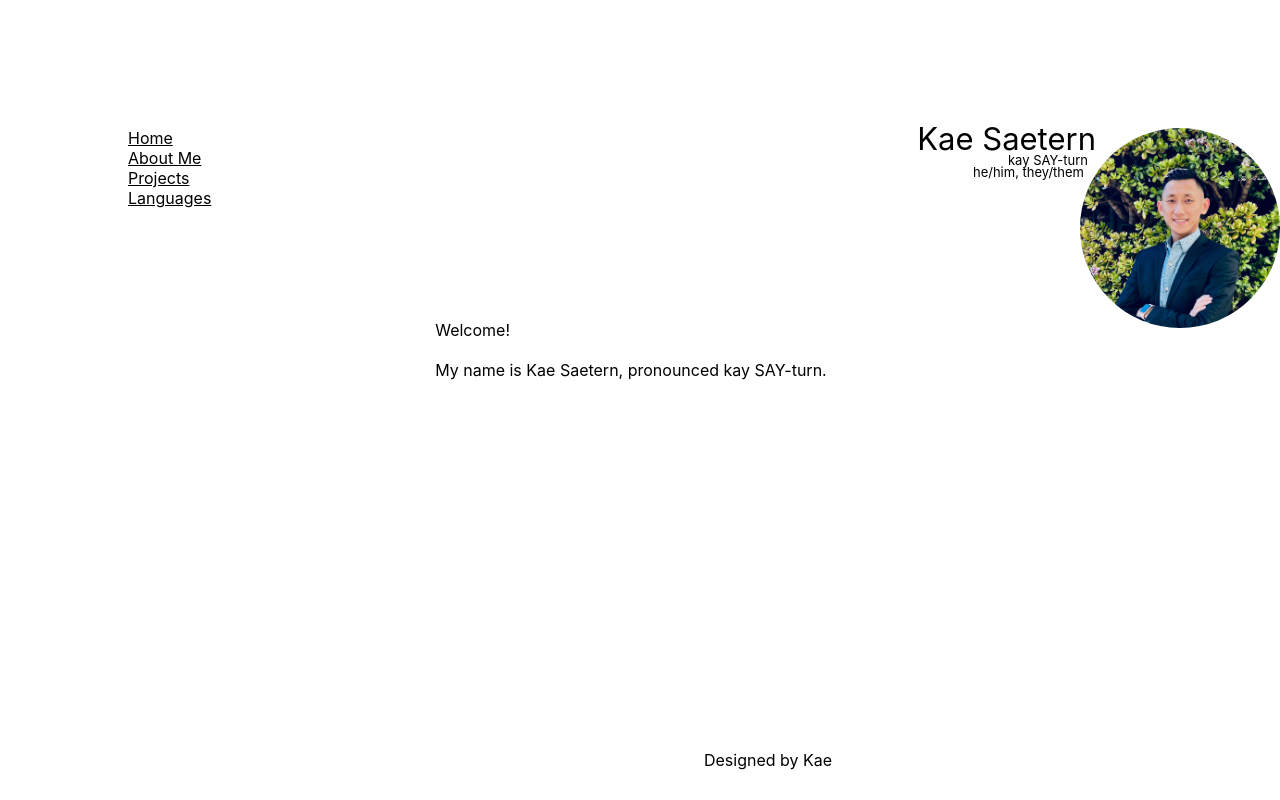
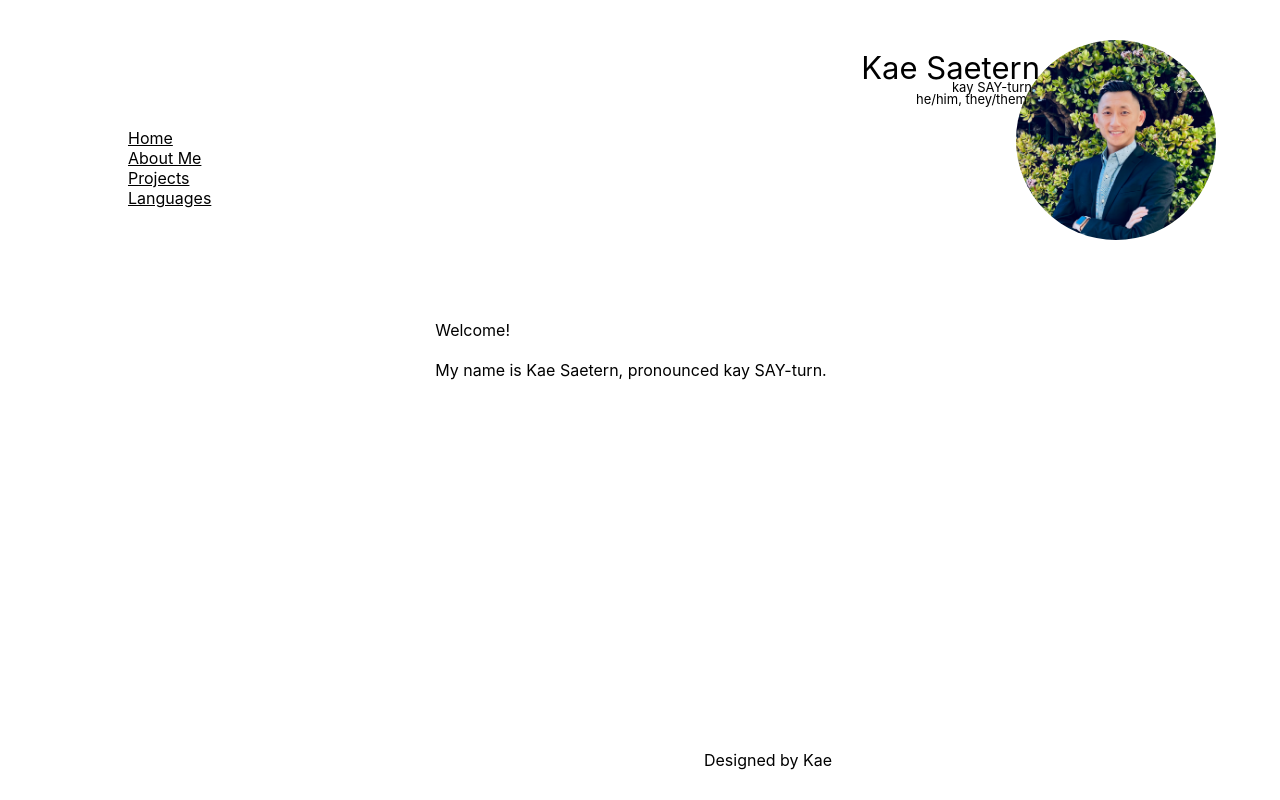
Before and after one commit to kaesae/Portfolio, a React (Create React App) app: page /aboutme in a window 1280 px wide. Built offline with nearby package versions, Linux system fonts and the light colour scheme.

Commit message:
profile data made sticky

```diff
--- a/src/Components/Footer/Footer.js
+++ b/src/Components/Footer/Footer.js
@@ -4,6 +4,7 @@ const Footer = () => {
     return (
       <div className="footerComponent">
           Designed by Kae
+
       </div>
     );
   };
--- a/src/Components/Profile/Profile.css
+++ b/src/Components/Profile/Profile.css
@@ -10,16 +10,17 @@
     border-radius: 100%;
     grid-column: 2/3;
     grid-row: 1/4;
-    position: absolute;
-    right: 0;
+    position: fixed;
+    right: 5%;
+    top: 5%;
 }
 
 .name {
     grid-row: 1/2;
     grid-column: 1/2;
     position: fixed;
-    right: 184px;
-    top: 15%;
+    right: 240px;
+    top: 49px;
     font-size: 31px;
 }
 
@@ -27,8 +28,8 @@
     grid-row: 2/3;
     grid-column: 1/2;
     position: fixed;
-    right: 192px;
-    top: 19%;
+    right: 248px;
+    top: 79px;
     font-size: 13px;
 }
 
@@ -36,7 +37,7 @@
     grid-row: 3/4;
     grid-column: 1/2;
     position: fixed;
-    right: 196px;
-    top: 20.5%;
+    right: 253px;
+    top: 91px;
     font-size: 13px;
 }
--- a/src/Components/Projects.css
+++ b/src/Components/Projects.css
@@ -7,3 +7,8 @@
     height: 30px;
     width: 30px;
 }
+
+.covidPhoto {
+    height: 200px;
+    width: 350px;
+}
--- a/src/Components/Projects.js
+++ b/src/Components/Projects.js
@@ -12,7 +12,7 @@ const Projects = () => {
       {/* Project 1 */}
       <div>1: Portfolio</div>
       <br />
-      <a href="https://kaesae.github.io/Portfolio-Project/"><img className="little-logo" src="" /></a>
+      <a href="https://kaesae.github.io/Portfolio-Project/"><img className="little-logo" src="https://seeklogo.com/images/G/globe-logo-42DE548AC7-seeklogo.com.png" /></a>
       <a href="https://github.com/kaesae/Portfolio-Project"><img className="little-logo" src="https://upload.wikimedia.org/wikipedia/commons/thumb/9/91/Octicons-mark-github.svg/600px-Octicons-mark-github.svg.png" /></a>
       <br />
       <br />
@@ -20,9 +20,10 @@ const Projects = () => {
 
       {/* Project 2 */}
       <div>2: COVID-19 Statistics API</div>
+      <img className="covidPhoto" src="https://www.who.int/images/default-source/health-topics/health-financing/novelcoronavirus-optimized.jpg?sfvrsn=755458c4_12" />
       <br />
-      <a href="https://kaesae.github.io/Portfolio-Project/"><img className="little-logo" src="" /></a>
-      <a href="https://kaesae.github.io/Portfolio-Project/"><img className="little-logo" src="https://upload.wikimedia.org/wikipedia/commons/thumb/9/91/Octicons-mark-github.svg/600px-Octicons-mark-github.svg.png" /></a>
+      <a href="https://kaesae.github.io/Project2-React/"><img className="little-logo" src="https://seeklogo.com/images/G/globe-logo-42DE548AC7-seeklogo.com.png" /></a>
+      <a href="https://github.com/kaesae/Project2-React"><img className="little-logo" src="https://upload.wikimedia.org/wikipedia/commons/thumb/9/91/Octicons-mark-github.svg/600px-Octicons-mark-github.svg.png" /></a>
       <br />
       <br />
       <br />
@@ -30,9 +31,9 @@ const Projects = () => {
       {/* Proejct 3 */}
       <div>3: Full-Stack Group Application (MERN)</div>
       <br />
-      <a href="https://kaesae.github.io/Portfolio-Project/"><img className="little-logo" src="" /></a>
-      <a href="https://kaesae.github.io/Portfolio-Project/"><img className="little-logo" src="https://upload.wikimedia.org/wikipedia/commons/thumb/9/91/Octicons-mark-github.svg/600px-Octicons-mark-github.svg.png" /></a>
-      <a href="https://kaesae.github.io/Portfolio-Project/"><img className="little-logo" src="https://upload.wikimedia.org/wikipedia/commons/thumb/9/91/Octicons-mark-github.svg/600px-Octicons-mark-github.svg.png" /></a>
+      <a href="https://lark-ga.github.io/my-health-client/"><img className="little-logo" src="https://seeklogo.com/images/G/globe-logo-42DE548AC7-seeklogo.com.png" /></a>
+      <a href="https://github.com/Lark-GA/my-health-client"><img className="little-logo" src="https://upload.wikimedia.org/wikipedia/commons/thumb/9/91/Octicons-mark-github.svg/600px-Octicons-mark-github.svg.png" /></a>
+      <a href="https://github.com/Lark-GA/my-health-api"><img className="little-logo" src="https://upload.wikimedia.org/wikipedia/commons/thumb/9/91/Octicons-mark-github.svg/600px-Octicons-mark-github.svg.png" /></a>
       <br />
       <br />
       <br />
@@ -41,7 +42,7 @@ const Projects = () => {
       <div>Project Description / Takeaways/ Group Work Flow / Conflicts</div>
       <div>4: Merit</div>
       <br />
-      <a href=""><img className="little-logo" src="" /></a>
+      <a href=""><img className="little-logo" src="https://seeklogo.com/images/G/globe-logo-42DE548AC7-seeklogo.com.png" /></a>
       <a href="https://kaesae.github.io/Portfolio-Project/"><img className="little-logo" src="https://upload.wikimedia.org/wikipedia/commons/thumb/9/91/Octicons-mark-github.svg/600px-Octicons-mark-github.svg.png" /></a>
       <a href="https://kaesae.github.io/Portfolio-Project/"><img className="little-logo" src="https://upload.wikimedia.org/wikipedia/commons/thumb/9/91/Octicons-mark-github.svg/600px-Octicons-mark-github.svg.png" /></a>
     </div>
```
